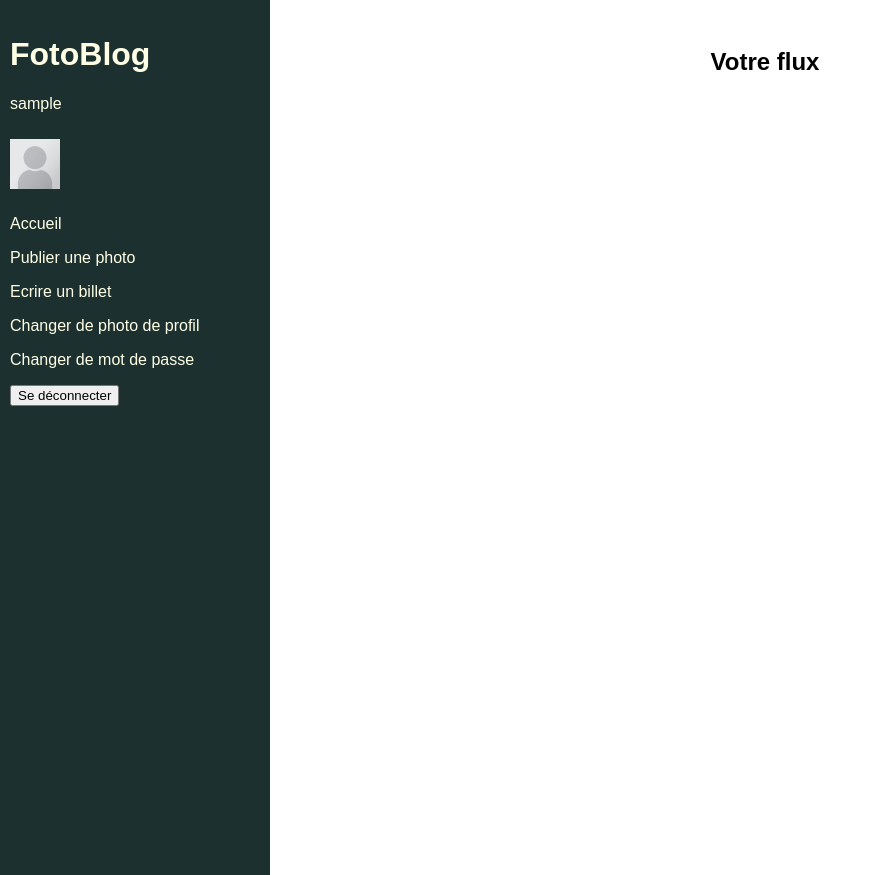
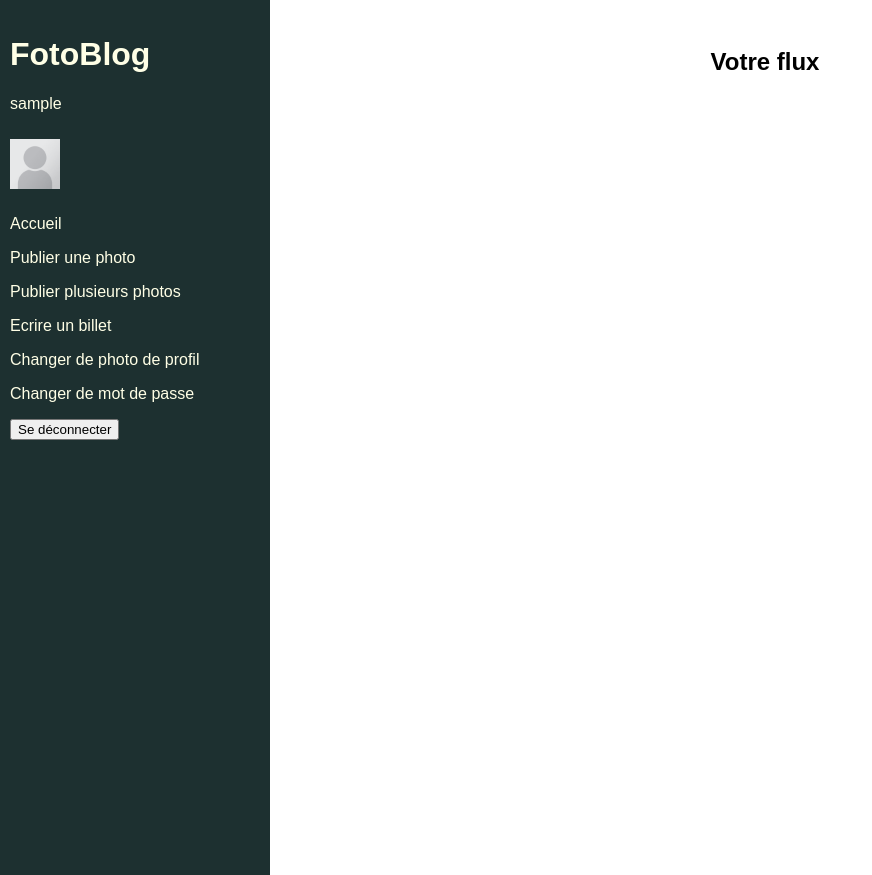
Before and after one commit to GuillaumeChiron/Django-app2, a Django app: page /home/ in a window 1280 px wide. Shown: the whole page, without its empty margins (0-872 px from the left). Run offline with Django 5.2, Linux system fonts and the light colour scheme; the visitor is signed in with stand-in values (Sample User, id 1); data that the repository does not hold is empty.

Commit message:
ajout des formsets

```diff
--- a/blog/views.py
+++ b/blog/views.py
@@ -1,5 +1,6 @@
 from django.shortcuts import render, redirect, get_object_or_404
 from django.contrib.auth.decorators import login_required
+from django.forms import formset_factory
 from blog import forms
 from blog import models
 
@@ -76,3 +77,19 @@ def edit_blog(request, blog_id):
         "blog": blog,
     }
     return render(request, "blog/edit_blog.html", context=context)
+
+
+@login_required
+def create_multiple_photos(request):
+    PhotoFormset = formset_factory(forms.PhotoForm, extra=5)
+    formset = PhotoFormset()
+    if request.method == "POST":
+        formset = PhotoFormset(request.POST, request.FILES)
+        if formset.is_valid():
+            for form in formset:
+                if form.cleaned_data:
+                    photo = form.save(commit=False)
+                    photo.uploader = request.user
+                    photo.save()
+                    return redirect("home-page")
+    return render(request, "blog/create_multiple_photos.html", {"formset": formset})
--- a/fotoblog/urls.py
+++ b/fotoblog/urls.py
@@ -63,6 +63,11 @@ urlpatterns = [
     path("blog/create/", blog.views.blog_and_photo_upload, name="blog-create"),
     path("blog/<int:blog_id>/", blog.views.blog_view, name="blog-view"),
     path("blog/<int:blog_id>/edit/", blog.views.edit_blog, name="blog-edit"),
+    path(
+        "blog/upload_photos/",
+        blog.views.create_multiple_photos,
+        name="create-multiple-photos",
+    ),
 ]
 
 if settings.DEBUG:
--- a/templates/base.html
+++ b/templates/base.html
@@ -24,6 +24,7 @@
 
         <p><a href="{% url 'home-page' %}">Accueil</a></p>
         <p><a href="{% url 'photo-upload-page' %}">Publier une photo</a></p>
+        <p><a href="{% url 'create-multiple-photos' %}">Publier plusieurs photos</a></p>
         <p><a href="{% url 'blog-create' %}">Ecrire un billet</a></p>
         <p><a href="{% url 'profil-photo-upload-page' %}">Changer de photo de profil</a></p>
         <p><a href="{% url 'password-change' %}">Changer de mot de passe</a></p>
```
Also changed, not shown: blog/templates/blog/create_multiple_photos.html (added, +15 -0 lines).
